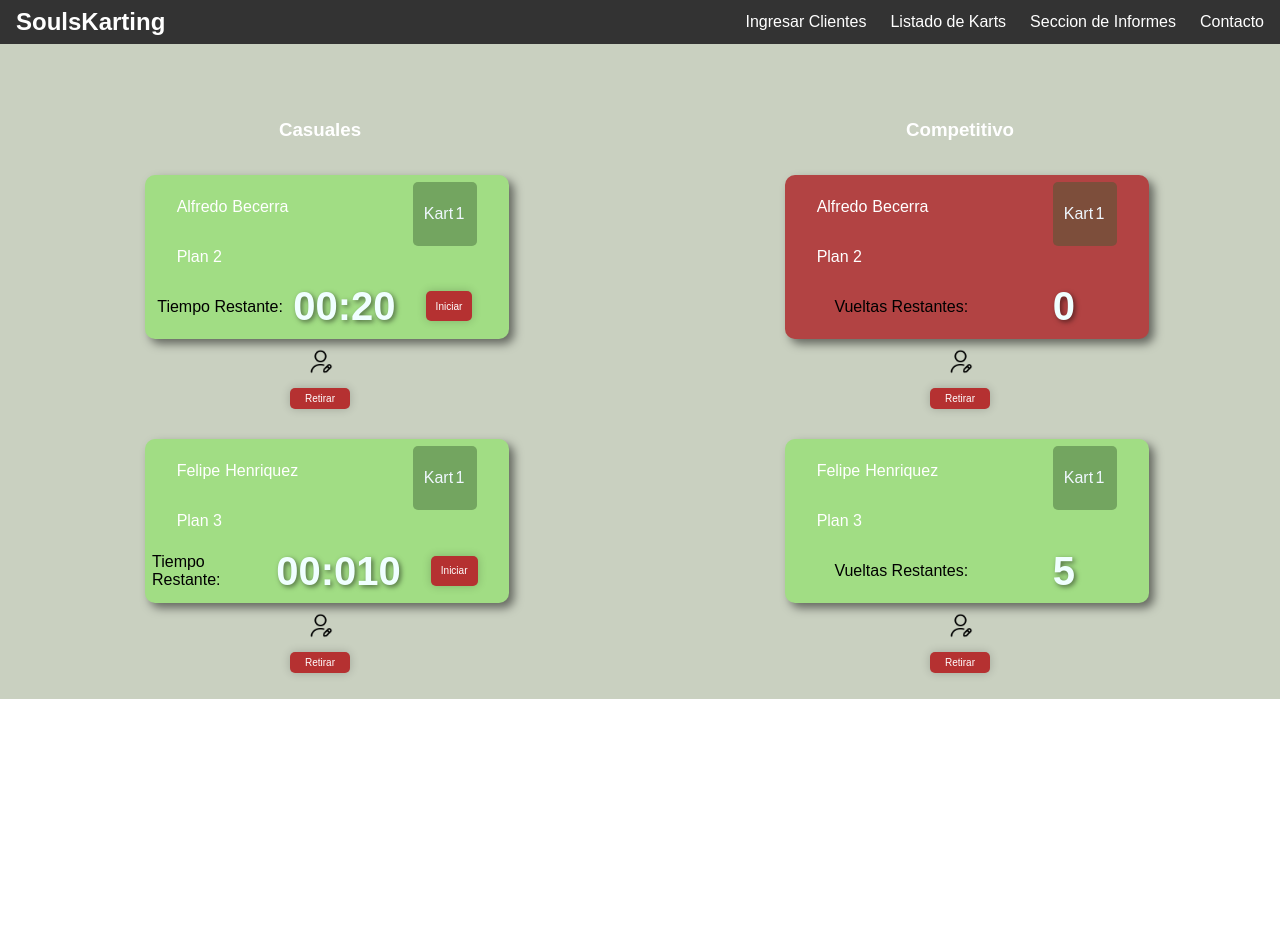
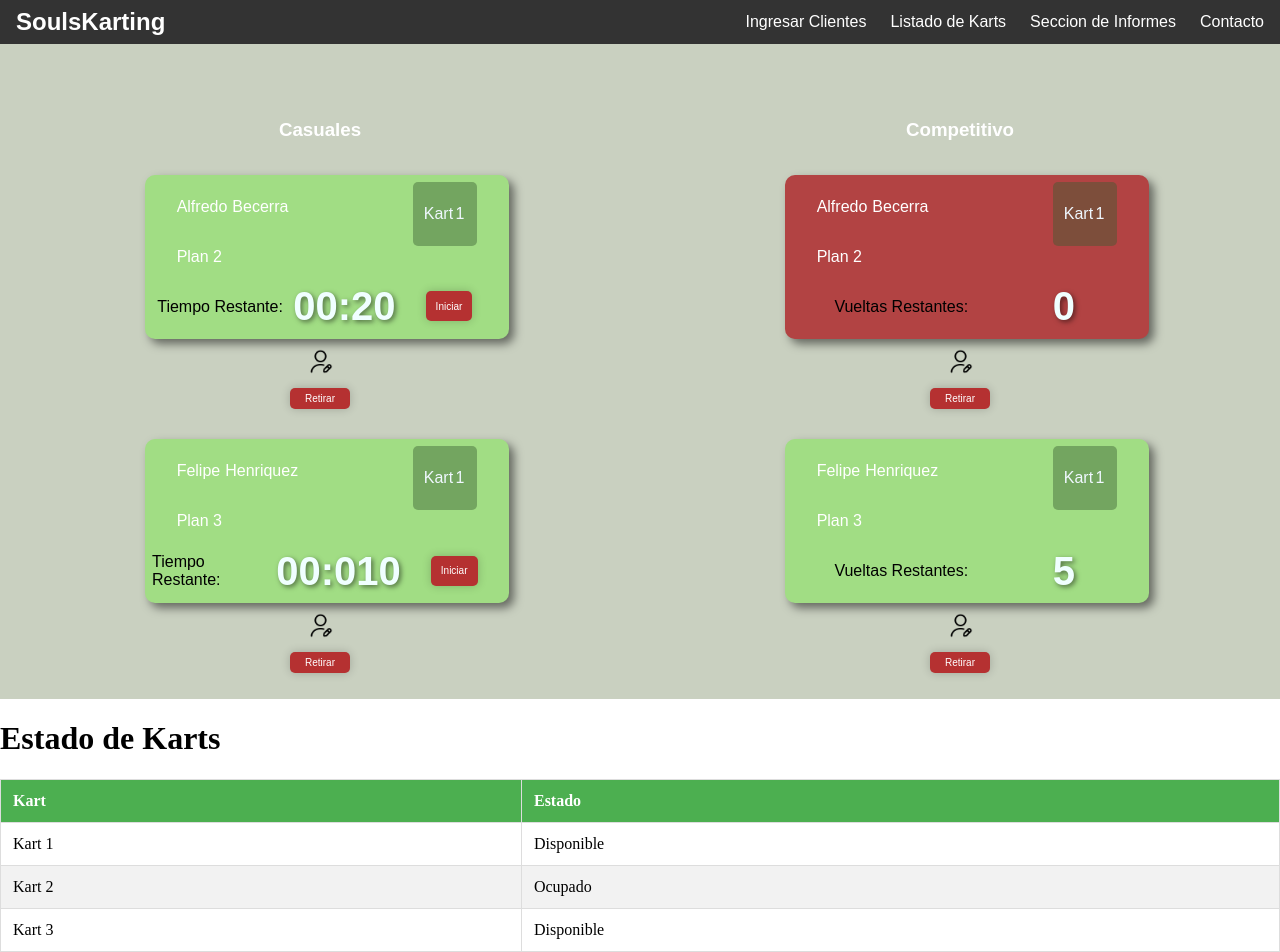
Before and after one commit to AlfredoBE/Sistema-Soul-Karting, a React (Create React App) app in the folder kart/: page / in a window 1280 px wide. Shown: the top 952 px of the page. Before the commit the page ends 800 px from the top, so only its background shows below. Built offline with nearby package versions, Linux system fonts and the light colour scheme.

Commit message:
listado de karts

```diff
--- /dev/null
+++ b/kart/src/components/ListadoKarts/index.css
@@ -0,0 +1,21 @@
+
+table {
+    width: 100%;
+    border-collapse: collapse;
+    margin: 20px 0;
+}
+th, td {
+    padding: 12px;
+    border: 1px solid #ddd;
+    text-align: left;
+}
+th {
+    background-color: #4CAF50;
+    color: white;
+}
+tr:nth-child(even) {
+    background-color: #f2f2f2;
+}
+tr:hover {
+    background-color: #ddd;
+}
--- /dev/null
+++ b/kart/src/components/ListadoKarts/index.js
@@ -0,0 +1,33 @@
+
+import { Karts } from '../../data/kart'
+import './index.css'
+
+
+export default function ListadoKarts(){
+
+    return<>
+        <h1>Estado de Karts</h1>
+
+        <table>
+            <thead>
+                <tr>
+                    <th>Kart</th>
+                    <th>Estado</th>
+                </tr>
+            </thead>
+            <tbody>
+                {Karts.map((item)=>(
+                    <tr>
+                        <td>Kart {item.id}</td>
+                        <td>{item.estadoKart}</td>
+                    </tr>
+
+                ))}
+            </tbody>
+
+
+
+
+        </table>
+    </>
+}
--- /dev/null
+++ b/kart/src/data/kart.js
@@ -0,0 +1,19 @@
+const Karts=[
+    {
+        id: 1,
+        estadoKart:"Disponible"
+
+    },
+    {
+        id: 2,
+        estadoKart:"Ocupado"
+    },
+    {
+        id: 3,
+        estadoKart:"Disponible"
+    },
+
+
+];
+
+export {Karts};
--- a/kart/src/pages/Usuario.js
+++ b/kart/src/pages/Usuario.js
@@ -1,5 +1,6 @@
 import Casual from "../components/Casual";
 import Competitivo from "../components/Competitivo";
+import ListadoKarts from "../components/ListadoKarts";
 import Nav from "../components/Nav";
 
 
@@ -8,6 +9,10 @@ export function Usuario(){
 
 
     return<>
+
+
+
+
 
     <Nav/>
     <div className="contenedorusuario">
@@ -19,6 +24,7 @@ export function Usuario(){
         </div>
     </div>
 
+    <ListadoKarts></ListadoKarts>
 
 
     </>
```
